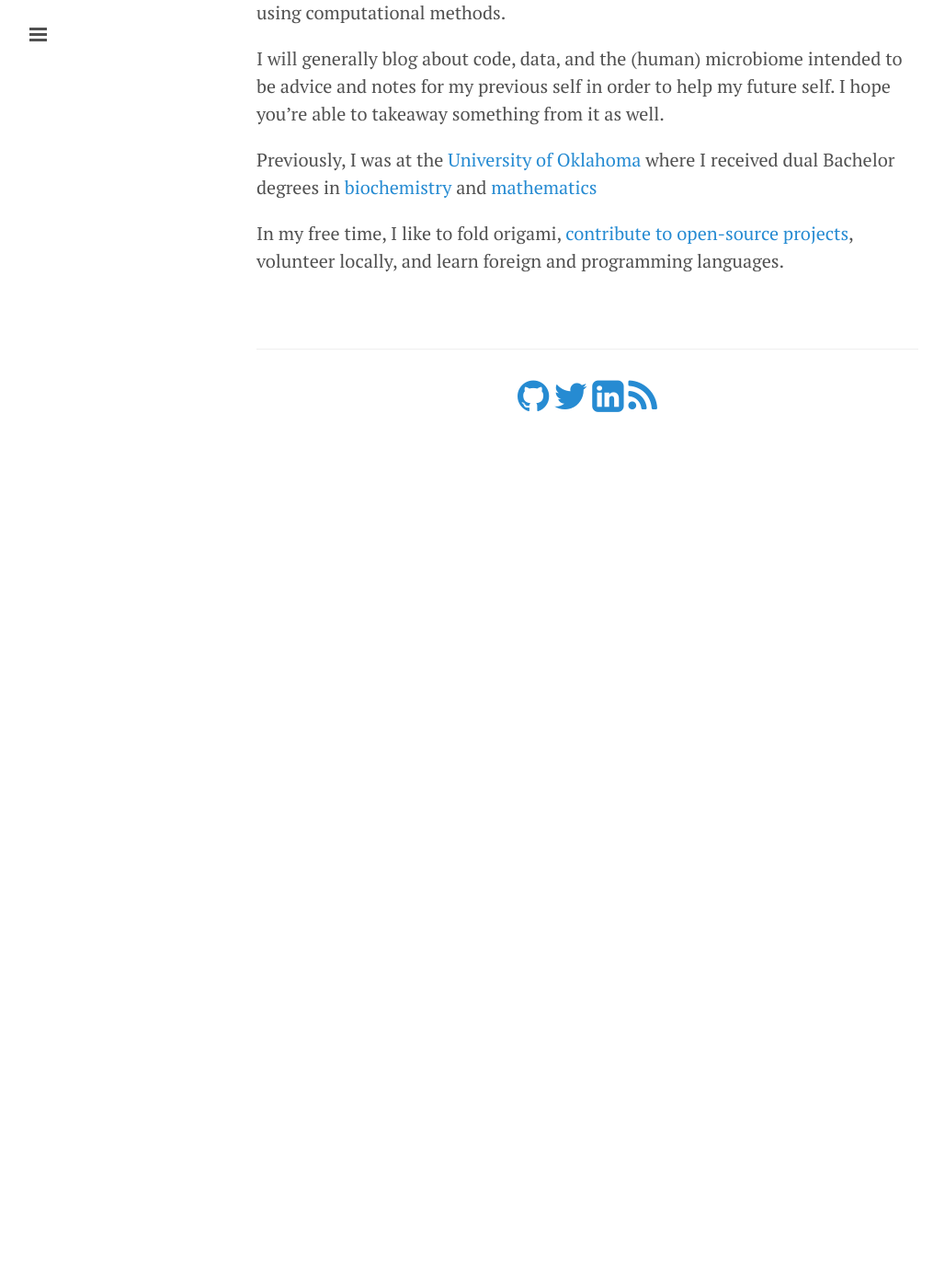
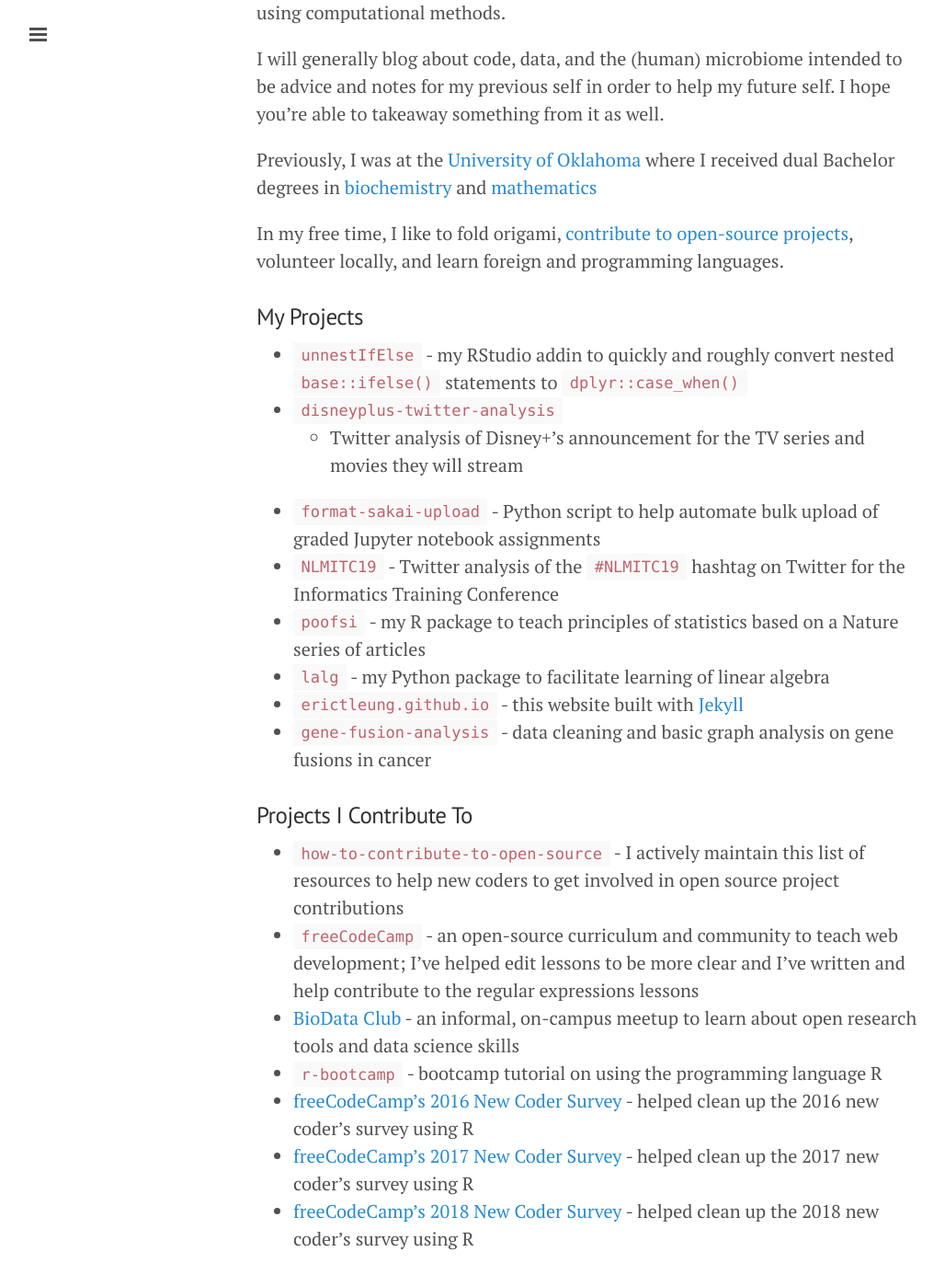
Before and after one commit to erictleung/erictleung.github.io, a Jekyll site: the page built from about.md, in a window 1280 px wide and 1400 px high, scrolled down 289 px. Shown: the whole window at 92% size, without its empty margins (1-1029 px from the left). Built offline with Jekyll 4.4.1, drawn with Linux system fonts in a browser that asks for light colours; nearby versions of some CDN libraries; before the commit the page ends 900 px from its top, so only the background shows below that.

Commit message:
Add back projects contributed to

```diff
--- a/about.md
+++ b/about.md
@@ -27,3 +27,44 @@
 In my free time, I like to fold origami,
 [contribute to open-source projects](http://resume.github.io/?erictleung),
 volunteer locally, and learn foreign and programming languages.
+
+### My Projects
+
+- [`unnestIfElse`](//github.com/erictleung/unnestIfElse) - my RStudio addin to
+  quickly and roughly convert nested `base::ifelse()` statements to
+  `dplyr::case_when()`
+- [`disneyplus-twitter-analysis`](//github.com/erictleung/disneyplus-twitter-analysis)
+  - Twitter analysis of Disney+'s announcement for the TV series and movies
+  they will stream
+- [`format-sakai-upload`](//github.com/erictleung/format-sakai-upload) - Python
+  script to help automate bulk upload of graded Jupyter notebook assignments
+- [`NLMITC19`](//github.com/erictleung/NLMITC19) - Twitter analysis of the
+  `#NLMITC19` hashtag on Twitter for the Informatics Training Conference
+- [`poofsi`](//github.com/erictleung/poofsi) - my R package to teach principles
+of statistics based on a Nature series of articles
+- [`lalg`](//github.com/erictleung/lalg) - my Python package to facilitate
+  learning of linear algebra
+- [`erictleung.github.io`](//github.com/erictleung/erictleung.github.io) - this
+  website built with [Jekyll](//jekyllrb.com)
+- [`gene-fusion-analysis`](github.com/erictleung/gene-fusion-analysis) - data
+  cleaning and basic graph analysis on gene fusions in cancer
+
+### Projects I Contribute To
+
+- [`how-to-contribute-to-open-source`](//github.com/freeCodeCamp/how-to-contribute-to-open-source) -
+  I actively maintain this list of resources to help new coders to get involved in
+  open source project contributions
+- [`freeCodeCamp`](//github.com/freeCodeCamp/freeCodeCamp) - an open-source
+  curriculum and community to teach web development; I've helped edit lessons
+  to be more clear and I've written and help contribute to the regular
+  expressions lessons
+- [BioData Club](//biodata-club.github.io) - an informal, on-campus meetup to
+  learn about open research tools and data science skills
+- [`r-bootcamp`](//github.com/laderast/r-bootcamp) - bootcamp tutorial on using
+  the programming language R
+- [freeCodeCamp's 2016 New Coder Survey](//github.com/freeCodeCamp/2016-new-coder-survey) -
+  helped clean up the 2016 new coder's survey using R
+- [freeCodeCamp's 2017 New Coder Survey](//github.com/freeCodeCamp/2017-new-coder-survey) -
+  helped clean up the 2017 new coder's survey using R
+- [freeCodeCamp's 2018 New Coder Survey](//github.com/freeCodeCamp/2018-new-coder-survey) -
+  helped clean up the 2018 new coder's survey using R
```
